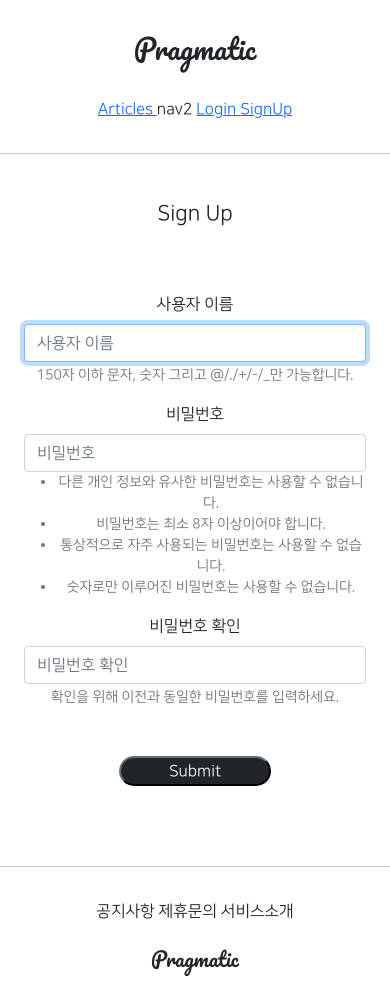
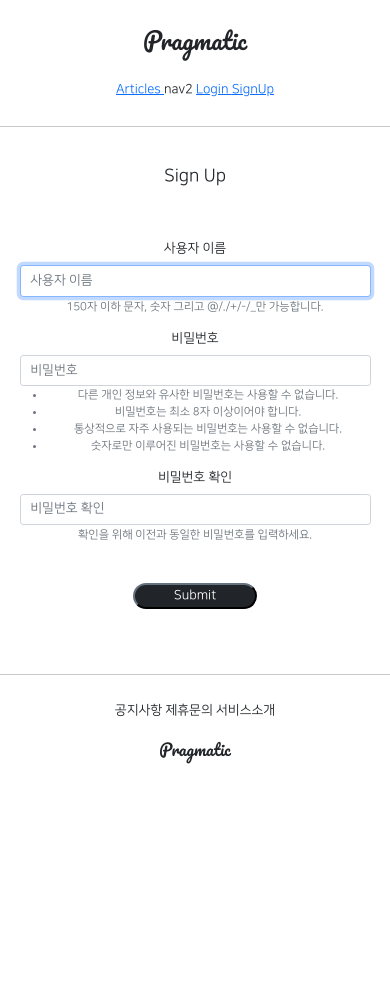
Before and after one commit to aneunji-git/temp, a Django app: page /accounts/create/ in a window 390 px wide. After the commit the page ends 764 px from the top, so only its background shows below. Run offline with Django 3.2, Linux system fonts and the light colour scheme; parts of the project's set-up code (start-up, migrations or seed data) failed here and were passed over; some libraries are stand-ins or nearby versions.

Commit message:
8/12 2ban class commit 2

```diff
--- a/static/base.css
+++ b/static/base.css
@@ -63,3 +63,11 @@
     border-radius: 1rem;
     margin: 1rem;
 }
+
+
+@media screen and (max-width: 500px) {
+    html {
+        /* default font-size = 16px */
+        font-size: 13px;
+    }
+}
--- a/static/js/magicgrid.js
+++ b/static/js/magicgrid.js
@@ -282,12 +282,12 @@ let magicGrid = new MagicGrid({
   useMin: true
 });
 
+magicGrid.listen();
+
 var masonrys = document.getElementsByTagName("img")
 
-for (let i=0; masonrys.length; i++) {
+for (let i=0; i < masonrys.length; i++) {
   masonrys[i].addEventListener('load', function () {
     magicGrid.positionItems();
   }, false)
 }
-
-magicGrid.listen();
```
